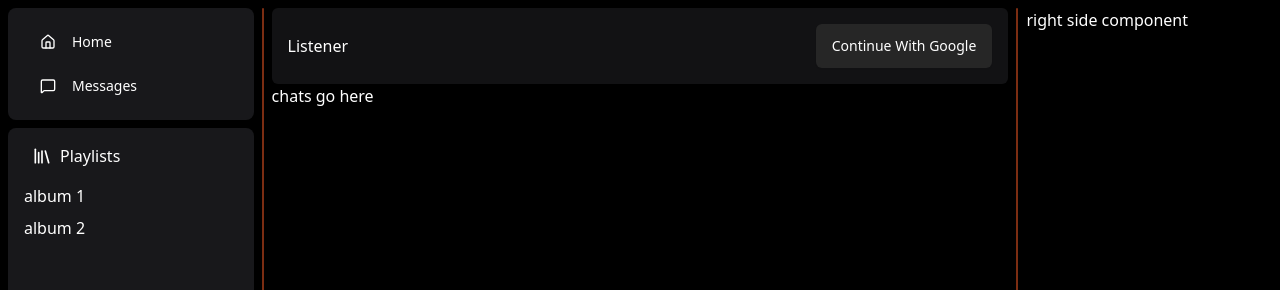
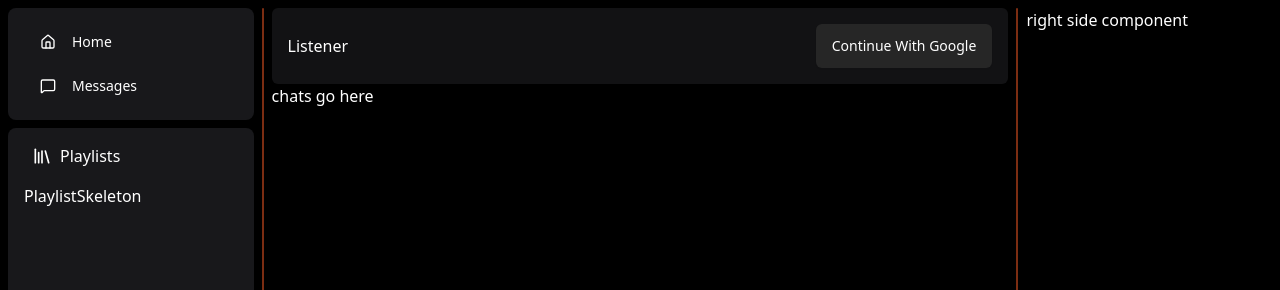
Before and after one commit to kyanethmoran/Spotify-Clone, a React (Vite) app in the folder frontend/: page /chat in a window 1280 px wide. Shown: the top 290 px of the page. Built offline with nearby package versions, Linux system fonts and the light colour scheme; no server answers.

Commit message:
create skeleton for playlists dynamic population

```diff
--- /dev/null
+++ b/frontend/src/components/skeletons/PlaylistSkeleton.tsx
@@ -0,0 +1,7 @@
+import React from "react";
+
+const PlaylistSkeleton = () => {
+  return <div>PlaylistSkeleton</div>;
+};
+
+export default PlaylistSkeleton;
--- a/frontend/src/layout/components/LeftSidebar.tsx
+++ b/frontend/src/layout/components/LeftSidebar.tsx
@@ -3,6 +3,7 @@ import { cn } from "@/lib/utils";
 import { HomeIcon, Library, MessageSquare } from "lucide-react";
 import { ScrollArea } from "@/components/ui/scroll-area";
 import { Link } from "react-router-dom";
+import PlaylistSkeleton from "@/components/skeletons/PlaylistSkeleton";
 
 const LeftSidebar = () => {
   // loading state for when we dynamically populate playlists
@@ -52,9 +53,7 @@ const LeftSidebar = () => {
         </div>
         <ScrollArea className="h-[calc(100vh-300px)] w-full rounded-md">
           <div className="space-y-2">
-            {/* show user playlists here dynamically */}
-            <p>album 1</p>
-            <p>album 2</p>
+            {isLoading ? <PlaylistSkeleton /> : <p>nothing to load</p>}
           </div>
         </ScrollArea>
       </div>
```
